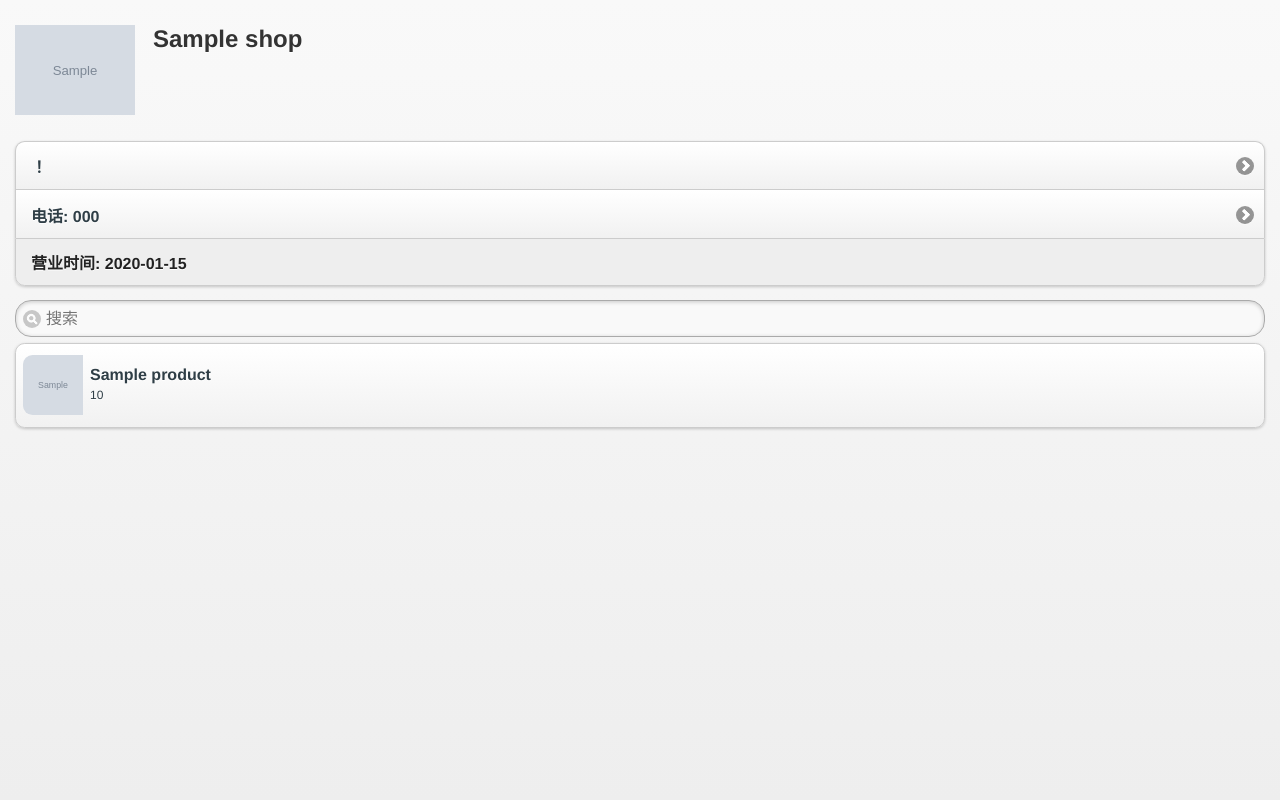
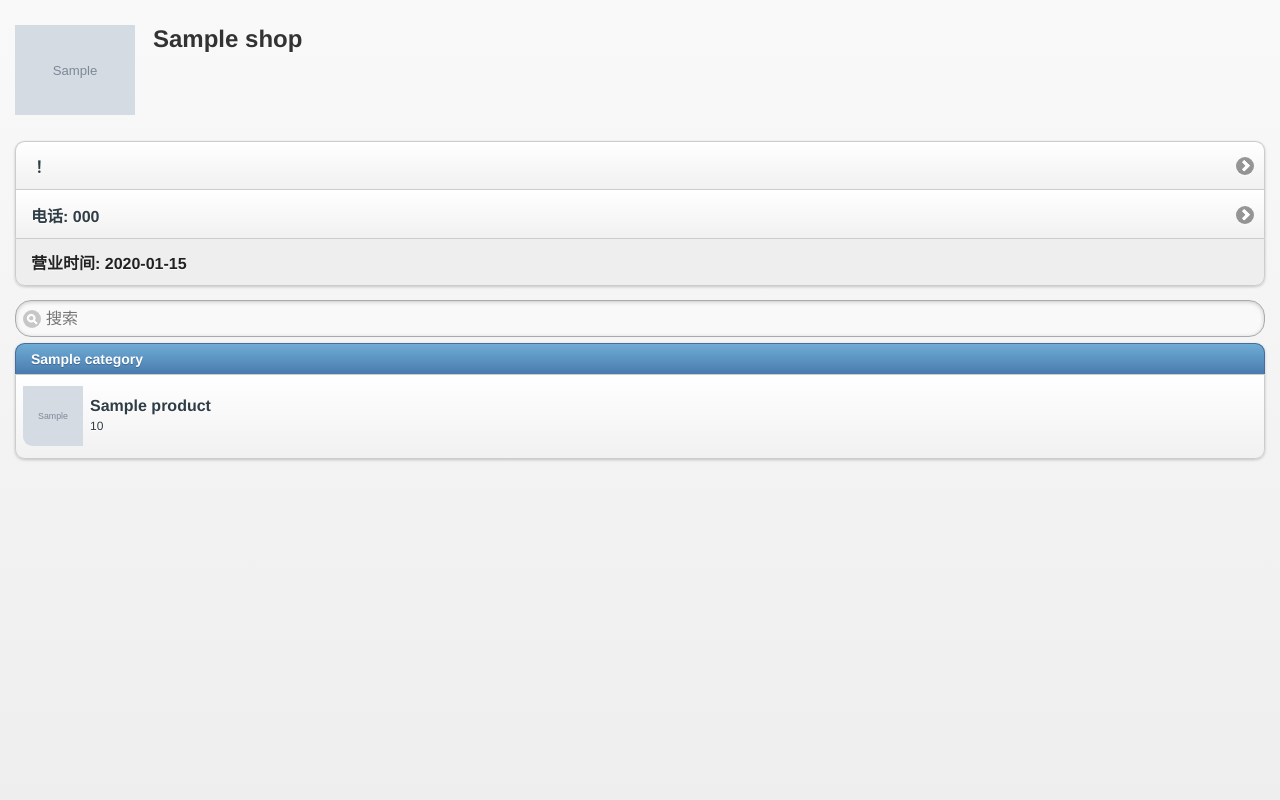
Before and after one commit to chenchiyuan/shop, a Django app: template templates/shop/shop_detail.html in a window 1280 px wide. Run offline with Django 3.2, Linux system fonts and the light colour scheme; the template is opened without the code that fills it: most values are stand-ins (such as "Sample title", 1, 10 or a date in 2020); grey boxes marked "Sample" are stand-in pictures.

Commit message:
add category display

```diff
--- a/templates/shop/shop_detail.html
+++ b/templates/shop/shop_detail.html
@@ -37,8 +37,10 @@
 			</div>
 
 			<div class="item-list">
-				<ul data-role="listview" data-autodividers="false" data-filter="{{ filter }}" data-inset="true" data-icon="false" data-divider-theme="b" data-filter-placeholder="搜索">
-                    {% for product in shop.product_set.all %}
+				<ul data-role="listview" data-autodividers="false" data-filter="{{ filter }}" data-inset="true" data-icon="false" data-divider-theme="b" data-filter-placeholder="搜索" data->
+                    {% for category in shop.shopcategory_set.all %}
+                    	<li data-role="list-divider">{{ category.name}}</li>
+	                    {% for product in category.product_set.all %}
 	                        <li>
 	                            <a href="#">
 	                                <img src="{{ product.get_picture }}">
@@ -46,6 +48,7 @@
 	                                <p>{{ product.price_unit }}</p>
 	                            </a>
 	                        </li>
+	                    {% endfor %}
                     {% endfor %}
 				</ul>
 			</div>
```
Lines whose indentation alone changed are shown as unchanged.
